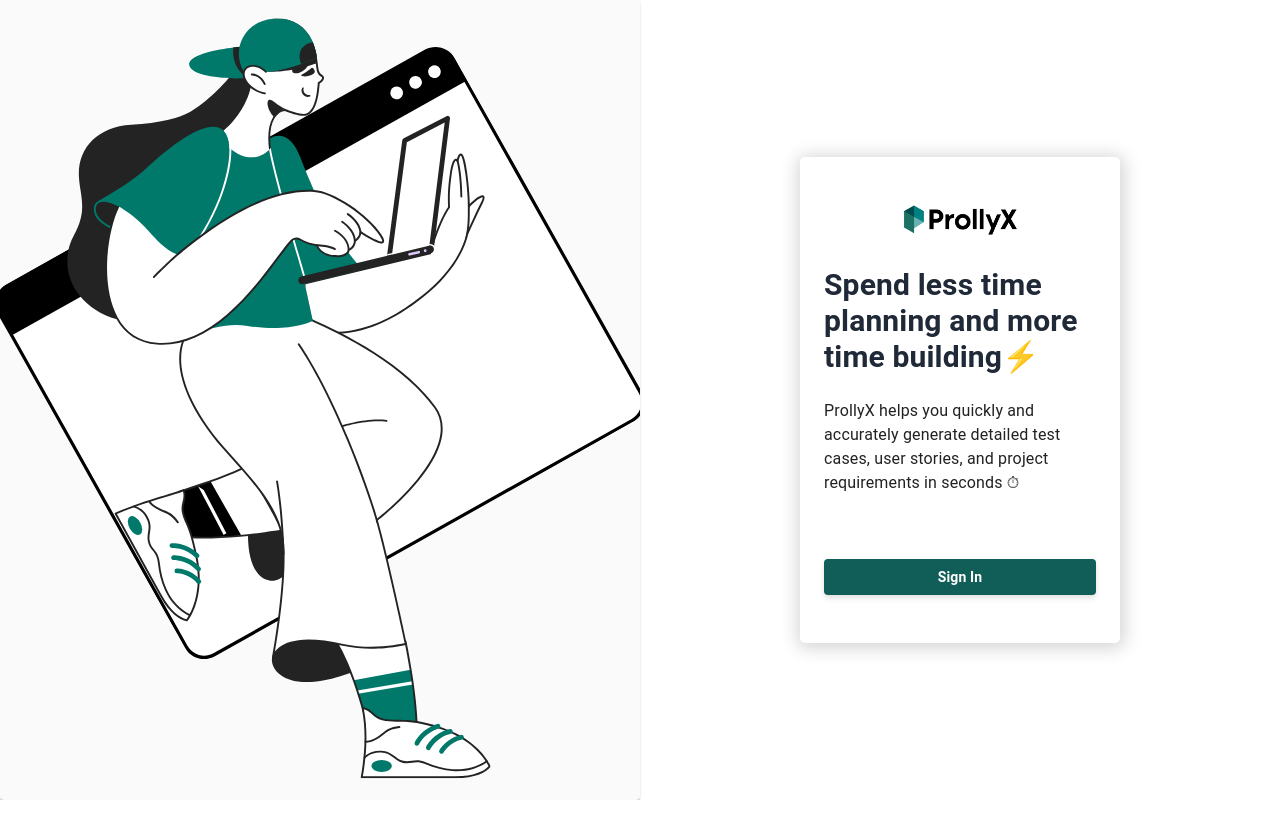
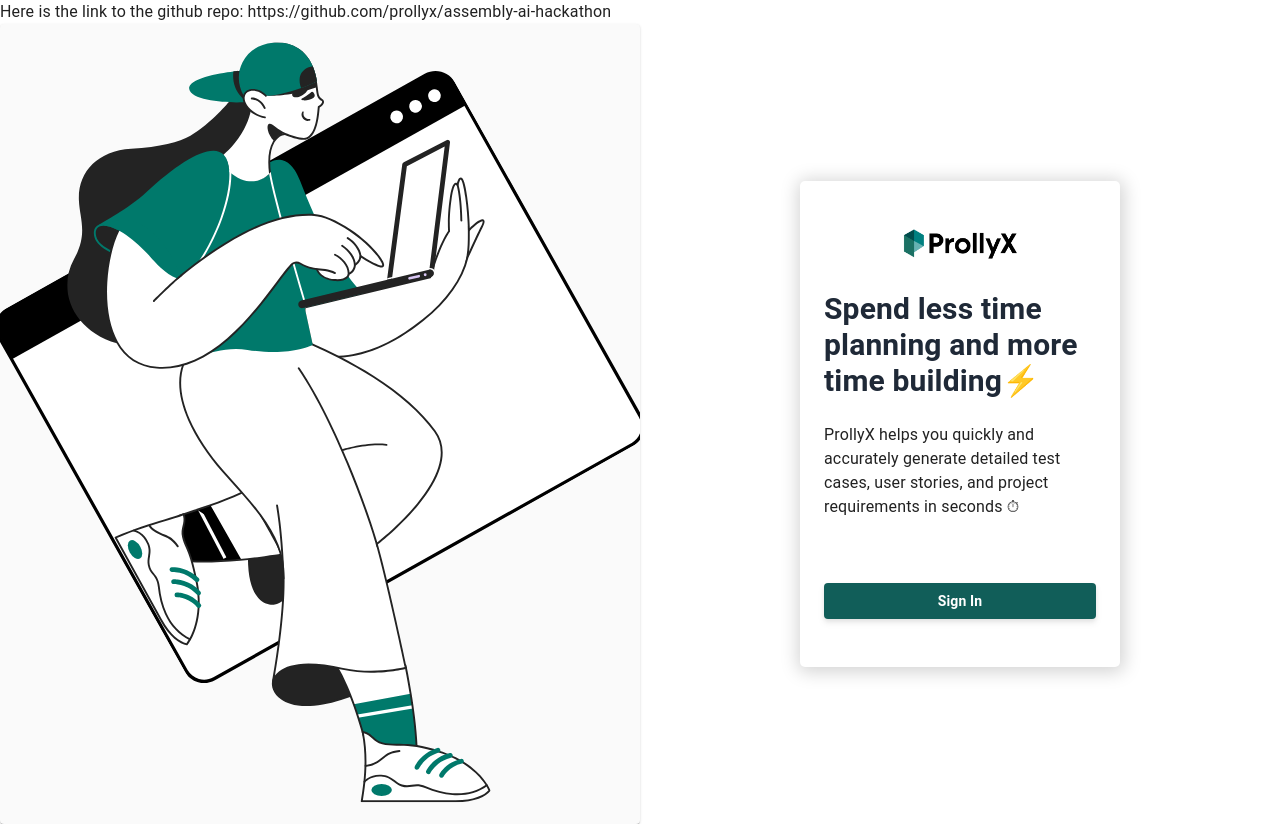
Before and after one commit to prollyx/assembly-ai-hackathon, a Next.js app: page /signup in a window 1280 px wide. Before the commit the page ends 800 px from the top, so only its background shows below. Built offline with nearby package versions, Linux system fonts and the light colour scheme; no server answers.

Commit message:
Update _app.tsx

```diff
--- a/src/pages/_app.tsx
+++ b/src/pages/_app.tsx
@@ -11,6 +11,10 @@
       <UserProvider loginUrl="/api/auth/login">
         <SessionProvider>
           <ProjectProvider>
+            <div>
+              Here is the link to the github repo:
+              https://github.com/prollyx/assembly-ai-hackathon
+            </div>
             <Component {...pageProps} />
           </ProjectProvider>
         </SessionProvider>
```
